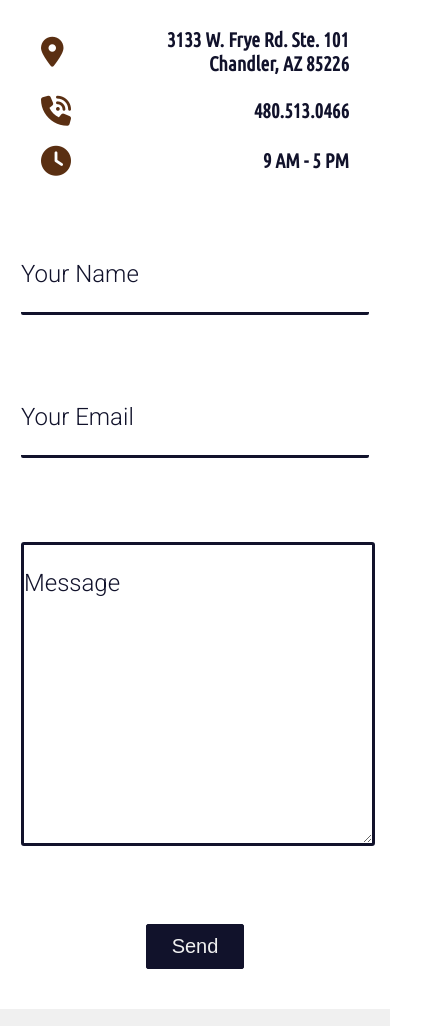
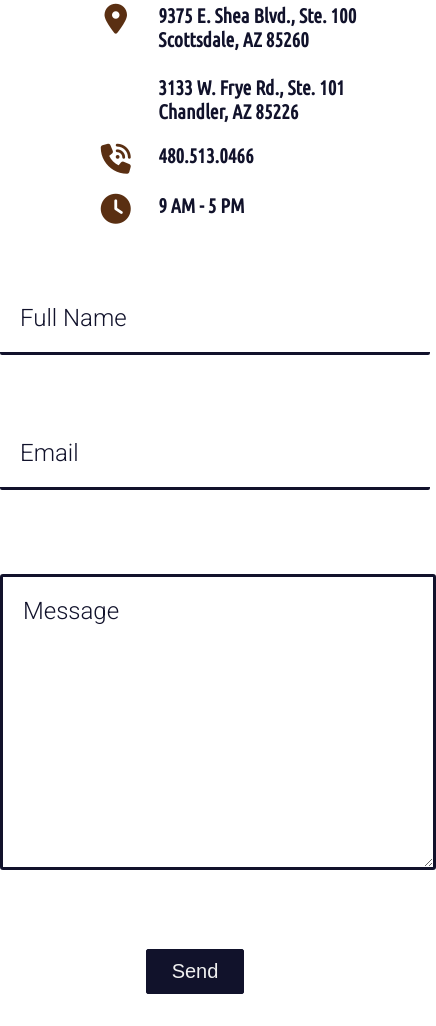
Before and after one commit to scoley77/PinnaclePlan, a plain HTML site: page pinnacle/contact.html in a window 390 px wide. Shown: the part 497-1523 px from the top of the page, 436 px wide, since content can reach past the window. Drawn offline with Linux system fonts and the light colour scheme.

Commit message:
Add files via upload
changes to nav, footer, and contact page

```diff
--- a/pinnacle/contact.html
+++ b/pinnacle/contact.html
@@ -4,7 +4,7 @@
     <meta charset="UTF-8">
     <meta http-equiv="X-UA-Compatible" content="IE=edge">
     <meta name="viewport" content="width=device-width, initial-scale=1.0">
-    <title>Contact</title>
+    <title>Pinnacle Plan, PLC - Contact</title>
     <link rel="preconnect" href="https://fonts.gstatic.com">
     <link href="https://fonts.googleapis.com/css2?family=Ubuntu+Condensed&display=swap" rel="stylesheet">
     <link rel="preconnect" href="https://fonts.gstatic.com">
@@ -15,9 +15,9 @@
     <link rel="stylesheet" href="styles/skewed-header.css">
     <link rel="stylesheet" href="styles/contact.css">
     <link rel="stylesheet" href="styles/nav.css">
-    <link rel="stylesheet" href="styles/forms.css">
     <link rel="stylesheet" href="styles/buttons.css">
     <link rel="stylesheet" href="styles/footer.css">
+    <link rel="stylesheet" href="styles/forms.css">
     <link rel="stylesheet" href="styles/media-queries.css">
     <link rel="preconnect" href="https://fonts.gstatic.com">
     <link href="https://fonts.googleapis.com/css2?family=Roboto+Slab&display=swap" rel="stylesheet">
@@ -58,7 +58,10 @@
                 <div class="company-details">
                     <i class="fas fa-map-marker-alt"></i>
                     <div>
-                        3133 W. Frye Rd. Ste. 101<br>
+                        9375 E. Shea Blvd., Ste. 100<br>
+                        Scottsdale, AZ 85260
+                    </br></br>
+                        3133 W. Frye Rd., Ste. 101<br>
                         Chandler, AZ 85226
                     </div>
                 </div>
@@ -75,14 +78,14 @@
                     </div>
                 </div>
             </div>
-            <form class="form">
+            <form class="form" name="contact" data-netlify="true">
                 <div class="form-group">
-                    <input type="text" id="fullName" placeholder="Your Name">
-                    <label for="fullName">Your Name</label>
+                    <input type="text" id="fullName" placeholder="Full Name">
+                    <label for="fullName">Full Name</label>
                 </div>
                 <div class="form-group">
-                    <input type="email" id="email" placeholder="Your Email">
-                    <label for="email">Your Email</label>
+                    <input type="email" id="email" placeholder="Email">
+                    <label for="email">Email</label>
                 </div>
                 <div class="form-group">
                     <textarea name="message" id="message" placeholder="Message"></textarea>
@@ -122,6 +125,9 @@
             <div class="nav-link">
                 <a href="contact.html">Contact</a>
             </div>
+            <div class="nav-link" id="too-tall">
+                <a href="https://auth.mycase.com/login_sessions/new?response_type=code&client_id=tCEM8hNY7GaC2c8P&redirect_uri=https%3A%2F%2Fpinnacle-plan-law-center-plc.mycase.com%2Fuser_sessions%2Fo_auth_callback&auto_logout=false" target="_blank">Client Portal</a>
+            </div>
         </div>
         <div class="copyright">
             <p>&copy 2021 Pinnacle Plan, PLC &#124 All rights reserved.</p>
--- a/pinnacle/styles/contact.css
+++ b/pinnacle/styles/contact.css
@@ -2,9 +2,13 @@
 
 .contact-grid-wrapper {
   display: grid;
-  grid-template-columns: 1fr 3fr;
-  grid-gap: 100px;
-  width: 1000px;
+  grid-template-columns: 1fr 2fr;
+  grid-gap: 10%;
+  width: 100vw;
+}
+
+.contact-grid-wrapper > .company-meta-sidebar-wrapper {
+  margin-left: 20%;
 }
 
 .contact-grid-wrapper > .company-meta-sidebar-wrapper > .logo-wrapper img {
@@ -13,9 +17,11 @@
 }
 
 .contact-grid-wrapper > .company-meta-sidebar-wrapper > .company-details {
-  display: flex;
-  justify-content: space-between;
-  align-items: center;
+  display: grid;
+  grid-template-columns: 1fr 6fr;
+  gap: 25px;
+  align-content: center;
+  justify-items: left;
   margin-top: 20px;
   margin-bottom: 20px;
   font-size: 1.25em;
@@ -24,10 +30,11 @@
 
 .contact-grid-wrapper > .company-meta-sidebar-wrapper > .company-details i {
   color: #5a2f12;
+  justify-self: center;
 }
 
 .contact-grid-wrapper > .company-meta-sidebar-wrapper > .company-details div {
-  text-align: right;
+  text-align: left;
   font-family: 'Ubuntu Condensed', sans-serif;
   color: #11122b;
 }
--- a/pinnacle/styles/forms.css
+++ b/pinnacle/styles/forms.css
@@ -3,11 +3,11 @@
   margin-bottom: 30px;
 }
 
-.form input {
+.form > .form-group input {
   font-size: 1.5rem;
   font-family: inherit;
   color: inherit;
-  padding: 1.5rem 2rem;
+  padding: 20px;
   border-radius: 2px;
   border: none;
   border-bottom: 3px solid #11122b;
@@ -22,7 +22,7 @@
   border-bottom: 3px solid #5a2f12;
 }
 
-.form textarea {
+.form > .form-group textarea {
   margin-top: 20px;
   width: 100%;
   height: 250px;
@@ -31,7 +31,7 @@
   font-size: 1.5rem;
   font-family: inherit;
   color: inherit;
-  padding: 1.5rem 2rem;
+  padding: 20px;
   transition: all 0.3s;
 }
 
--- a/pinnacle/styles/media-queries.css
+++ b/pinnacle/styles/media-queries.css
@@ -58,6 +58,10 @@
   .hero-section > .top-heading {
     width: 90%;
     font-size: 0.9em;
+  }
+
+  .hero-section > .bottom-heading {
+    margin-bottom: 10px;
   }
 
   .features {
@@ -130,9 +134,8 @@
     font-size: 0.9em;
   }
 
-  .page-container {
-    padding-right: 21px;
-    padding-left: 21px;
+  .skewed-header > .skewed-header-wrapper > .skewed-header-content > .links-wrapper a {
+    color: #11122b;
   }
 
   .page-container > .content-wrapper > #attorney {
@@ -142,6 +145,7 @@
 
   .page-container > .content-wrapper p {
     padding: 5px 15px;
+    margin: auto 15px;
   }
 
   .squares-wrapper > .squares > .square {
@@ -177,10 +181,10 @@
   }
 
   .form > .form-group input {
-    padding: 1.5rem 0rem;
+    padding: 20px;
   }
 
   .form > .form-group textarea {
-    padding: 1.5rem 0rem;
+    padding: 20px;
   }
 }
--- a/pinnacle/styles/nav.css
+++ b/pinnacle/styles/nav.css
@@ -7,7 +7,7 @@
     display: flex;
     justify-content: space-between;
     align-items: center;
-    padding: 60px 100px;
+    padding: 60px 50px;
 }
 
 /* Left column styles */
@@ -47,8 +47,8 @@
 .navigation-wrapper > .center-column {
     display: grid;
     grid-template-columns: 1fr;
-    grid-gap: 42px;
-    width: 500px;
+    gap: 42px;
+    width: 50%;
 }
 
 .navigation-wrapper > .center-column > .banner-image {
@@ -69,7 +69,7 @@
 
 .links-wrapper > .nav-link {
     text-align: center;
-    width: 70px;
+    width: 100px;
 }
 
 .links-wrapper > .nav-link a {
@@ -83,6 +83,10 @@
 .links-wrapper > .nav-link a:hover {
     color: #5a2f12;
     letter-spacing: 2px;
+}
+
+.links-wrapper > #too-tall a:hover {
+    letter-spacing: normal;
 }
 
 /* Right column styles */
--- a/pinnacle/styles/skewed-header.css
+++ b/pinnacle/styles/skewed-header.css
@@ -36,6 +36,10 @@
   padding-right: 20px;
 }
 
+.skewed-header > .skewed-header-wrapper > .skewed-header-content > .links-wrapper a {
+  color: #ffffff;
+}
+
 .skewed-header > .skewed-header-wrapper > .skewed-header-content > .heading-wrapper {
   background-color: #f0f0f0;
   color: #11122b;
```
Also changed, not shown: pinnacle/about.html (+4 -1 lines), pinnacle/index.html (+10 -4 lines), pinnacle/services.html (+4 -1 lines), 1 other file.
